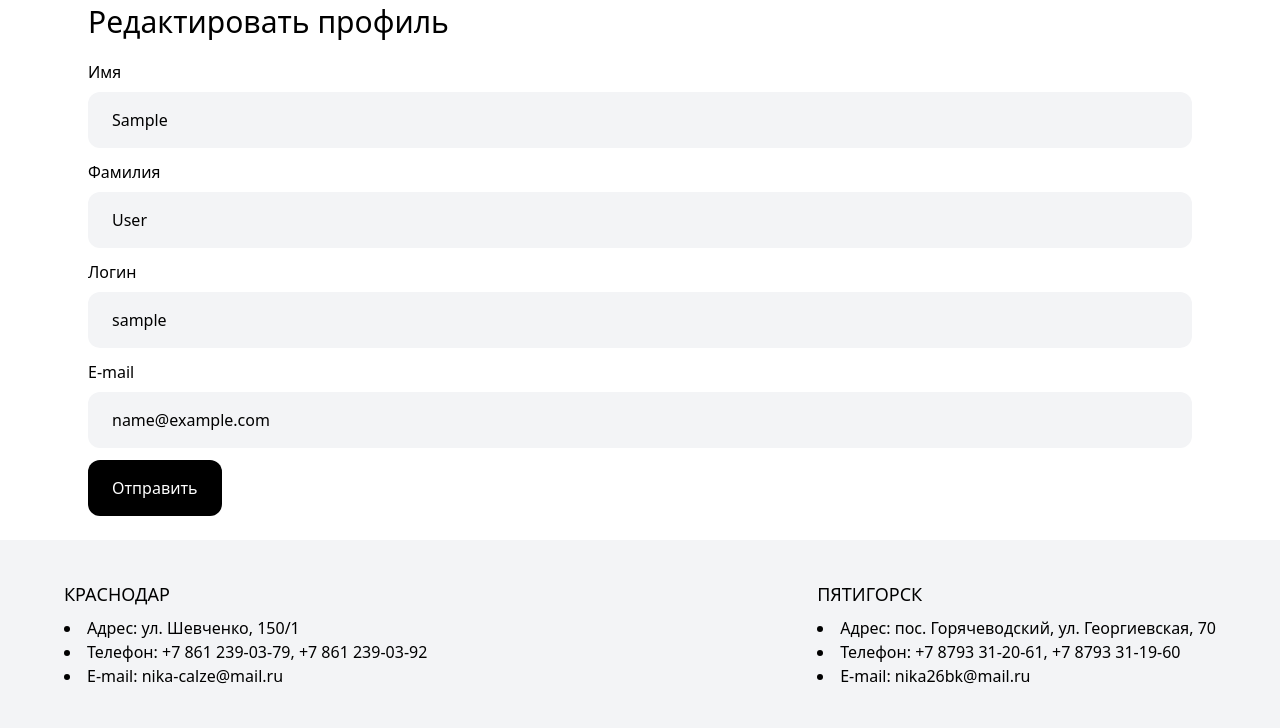
After one commit to qvog/django-ecommerce, a Django app: page /edit_myaccount/ in a window 1280 px wide. The commit adds this page. Shown: the part 163-891 px from the top of the page. Run offline with Django 4.2, Linux system fonts and the light colour scheme; the visitor is signed in with stand-in values (Sample User, id 1); some libraries are stand-ins or nearby versions.

Commit message:
edit profile functionality

```diff
--- a/core/forms.py
+++ b/core/forms.py
@@ -5,6 +5,8 @@ from django.contrib.auth.models import User
 class SignUpForm(UserCreationForm):
     email = forms.EmailField(max_length=255, required=True)
     username = forms.CharField(max_length=50, required=True)
+    first_name = forms.CharField(max_length=50, required=True)
+    last_name = forms.CharField(max_length=50, required=True)
     class Meta:
         model = User
-        fields = ['username','email', 'password1', 'password2', ]
+        fields = ['username','email', 'password1', 'password2', 'first_name', 'last_name']
--- /dev/null
+++ b/core/templates/core/edit_myaccount.html
@@ -0,0 +1,37 @@
+{% extends 'core/main.html' %}
+
+{% block title %}Изменить профиль{% endblock %}
+
+{% block content %}
+<div class="max-w-6xl mx-auto p-6">
+    <h1 class="mb-5 text-3xl">Редактировать профиль</h1>
+
+    <form method="post" action="." class="space-y-3">
+        {% csrf_token %}
+
+        <div>
+            <label>Имя</label>
+            <input name="first_name" value="{{ request.user.first_name }}" type="text" class="w-full mt-2 py-4 px-6 bg-gray-100 rounded-xl">
+        </div>
+
+        <div>
+            <label>Фамилия</label>
+            <input name="last_name" value="{{ request.user.last_name }}" type="text" class="w-full mt-2 py-4 px-6 bg-gray-100 rounded-xl">
+        </div>
+
+        <div>
+            <label>Логин</label>
+            <input name="username" value="{{ request.user.username }}" type="text" class="w-full mt-2 py-4 px-6 bg-gray-100 rounded-xl">
+        </div>
+
+        <div>
+            <label>E-mail</label>
+            <input name="email" value="{{ request.user.email }}" type="email" class="w-full mt-2 py-4 px-6 bg-gray-100 rounded-xl">
+        </div>
+
+        <div>
+            <button class="py-4 px-6 rounded-xl text-white bg-black">Отправить</button>
+        </div>
+    </form>
+</div>
+{% endblock %}
--- a/core/templates/core/myaccount.html
+++ b/core/templates/core/myaccount.html
@@ -10,8 +10,13 @@
     <div class="mb-6">
         <strong> Логин: </strong> {{ request.user.username }} <br>
         <strong> E-mail: </strong> {{ request.user.email }} <br>
+        <strong> Имя: </strong> {{ request.user.first_name }} <br>
+        <strong> Фамилия: </strong> {{ request.user.last_name }} <br>
     </div>
 
+    <a href={% url 'edit_myaccount' %}>
+        <button class="py-4 px-6 rounded-xl text-white bg-gray-900 hover:bg-black ">Редактировать</button>
+    </a>
     <hr>
 
     <h2 class="my-6 text-xl">Мои заказы</h2>
--- a/core/urls.py
+++ b/core/urls.py
@@ -1,13 +1,14 @@
 from django.urls import path, include
 from django.contrib.auth import views
 
-from core.views import shop, frontpage, signup, myaccount, aboutus
+from core.views import shop, frontpage, signup, myaccount, aboutus, edit_myaccount
 from product.views import product
 
 urlpatterns = [
     path('', frontpage, name='frontpage'),
     path('aboutus/', aboutus, name='aboutus'),
     path('myaccount/', myaccount, name='myaccount'),
+    path('edit_myaccount/', edit_myaccount, name='edit_myaccount'),
     path('login/', views.LoginView.as_view(template_name='core/login.html'), name='login'),
     path('logout/', views.LogoutView.as_view(), name='logout'),
     path('signup/', signup, name='signup'),
--- a/core/views.py
+++ b/core/views.py
@@ -34,6 +34,21 @@ def signup(request):
 def myaccount(request):
     return render(request, 'core/myaccount.html')
 
+@login_required
+def edit_myaccount(request):
+    if request.method == 'POST':
+
+        user = request.user
+        user.first_name = request.POST.get('first_name')
+        user.last_name = request.POST.get('last_name')
+        user.username = request.POST.get('username')
+        user.email = request.POST.get('email')
+
+        user.save()
+
+        return redirect('myaccount')
+    return render(request, 'core/edit_myaccount.html')
+
 def shop(request):
     categories = Category.objects.all()
     products = Product.objects.all()
```
Also changed, not shown: core/templates/core/signup.html (+9 -0 lines).
